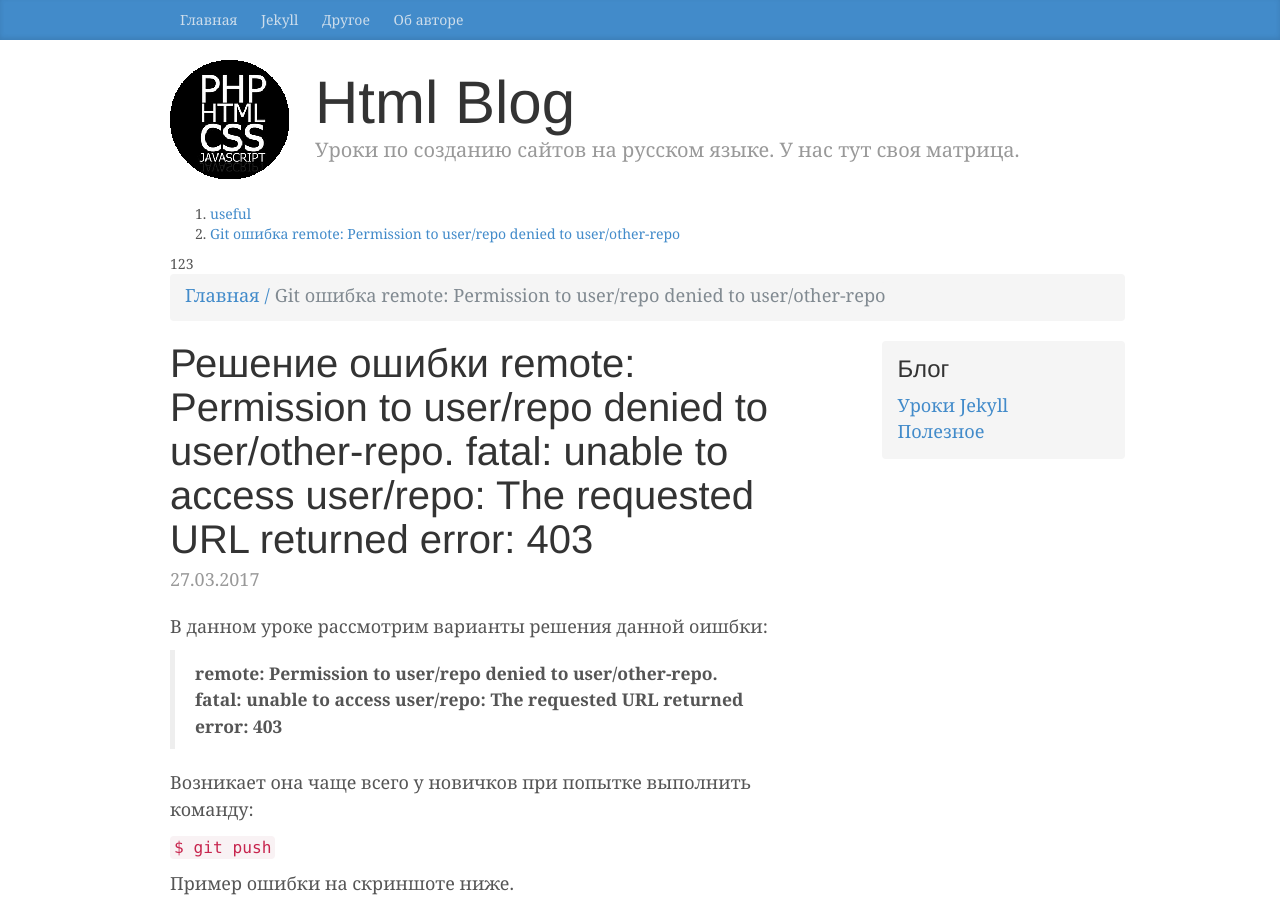
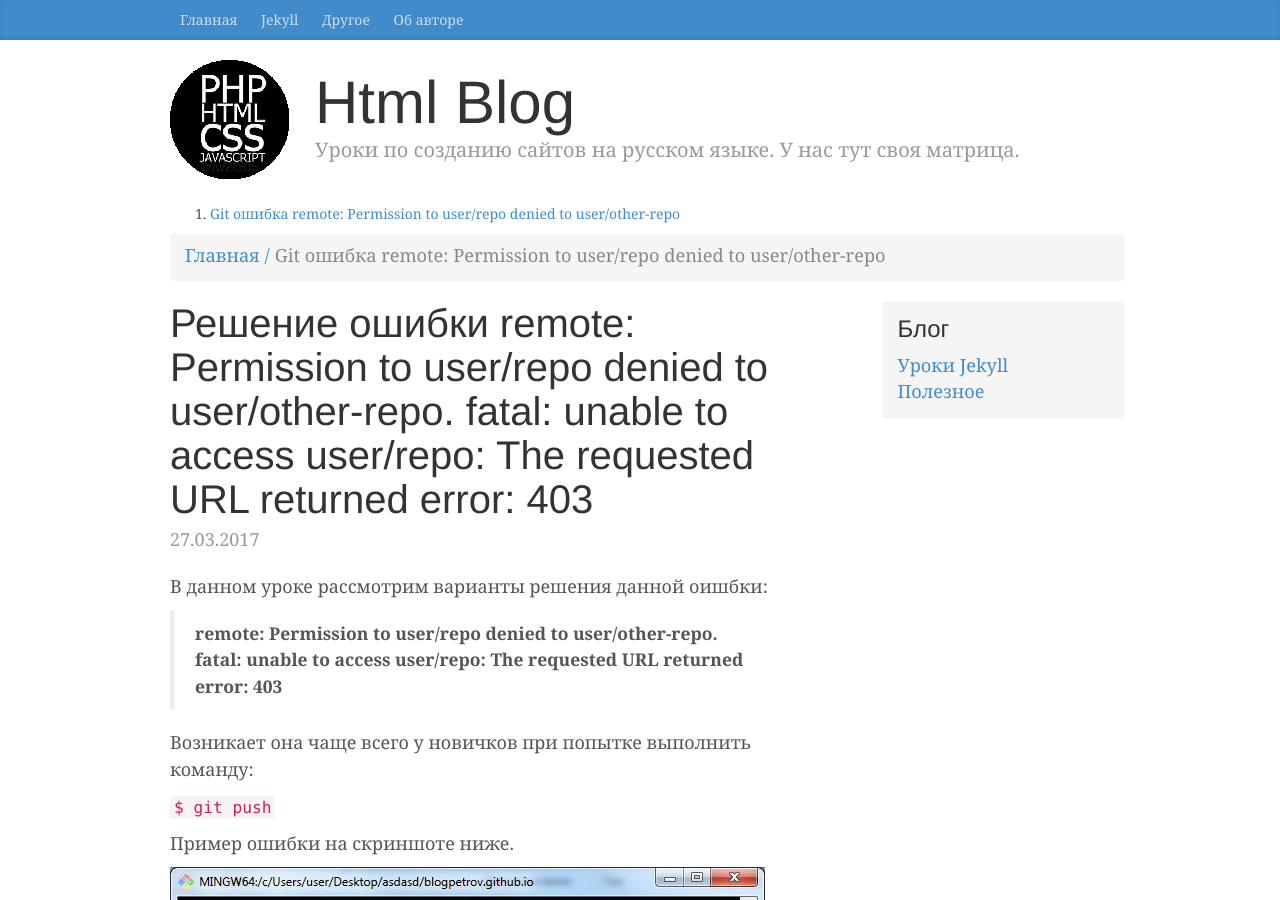
Before and after one commit to htmlblog/htmlblog.github.io, a Jekyll site: the page built from _posts/2017-03-27-permission-to-denied-to-git-error-403.md, in a window 1280 px wide and 900 px high. Built offline with Jekyll 4.4.1, drawn with Linux system fonts in a browser that asks for light colours; comment, search, counter and statistics services are not loaded.

Commit message:
Update nav-breadcrumbs.html

```diff
--- a/_includes/nav-breadcrumbs.html
+++ b/_includes/nav-breadcrumbs.html
@@ -1,30 +1,6 @@
 <ol itemscope itemtype="http://schema.org/BreadcrumbList">
 
-  {% assign counter=0 %}
 
-  {% for category in site.categories %}
-
-      {% capture category_url %}{{ site.category_dir }}/{{ category | first | slugize | downcase | replace:' ','-' }}{% endcapture %}
-      {% capture category_name %}{{ category | first}}{% endcapture %}
-
-        {% for catpagename in page.categories %}
-          {% if category_name == catpagename %}
-
-          {% assign counter=counter | plus:1 %}
-
-          <li itemprop="itemListElement" itemscope itemtype="http://schema.org/ListItem">
-             <a itemprop="item" href="{{ site.url }}{{ append:'/' | append:category_url |  append:'/' }}">
-               <span itemprop="name">{{ catpagename }}</span>
-             </a>
-            <meta itemprop="position" content="{{counter}}" />
-          </li>
-
-          {% endif %}
-        {% endfor %}
-
-   {% endfor %}
-
-   {% assign counter=counter | plus:1 %}
 
   <li itemprop="itemListElement" itemscope itemtype="http://schema.org/ListItem">
      <a itemprop="item" href="{{ site.url }}{{ page.url }}">
@@ -35,7 +11,6 @@
 
 </ol>
 
-123
 
 {% capture url %}{% if page.language%}{{ page.url | remove: "/" | remove: page.language }}{% else %}{{ page.url | remove: "/" }}{% endif %}{% endcapture %}
 {% if url.size > 0 %}
```
